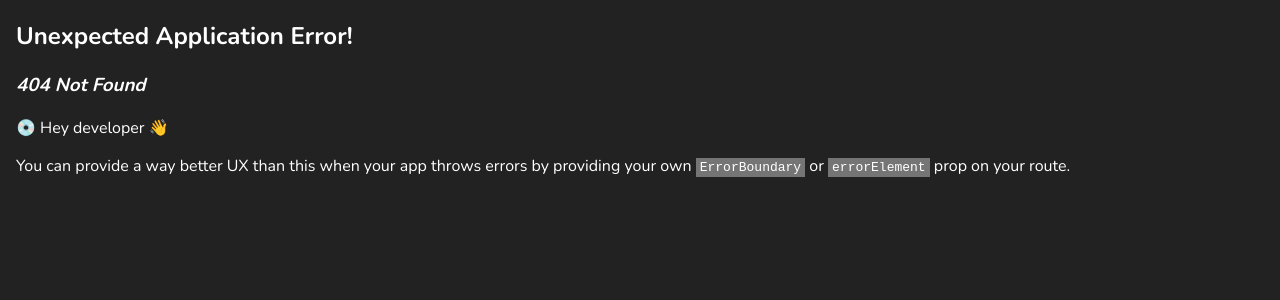
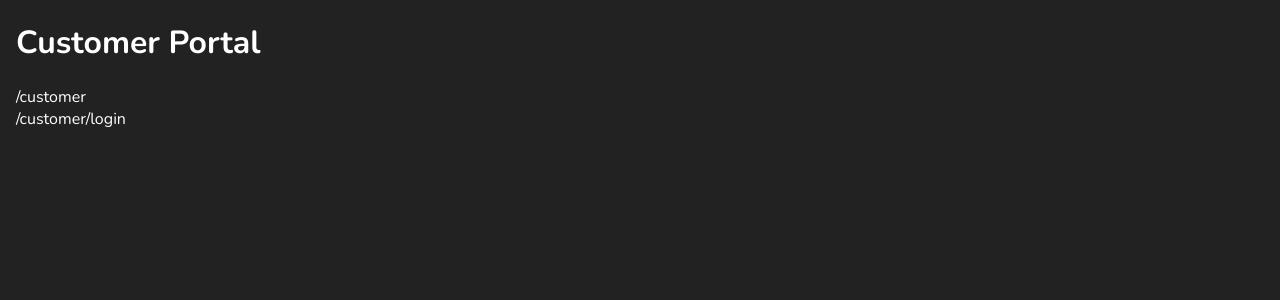
Before and after one commit to tdarthur/bank-app, a React (Vite) app: page /customer/login in a window 1280 px wide. Before the commit this address had no page. Shown: the top 300 px of the page. Built offline with nearby package versions, Linux system fonts and the light colour scheme.

Commit message:
changes page layout

```diff
--- /dev/null
+++ b/src/pages/About/About.tsx
@@ -0,0 +1,5 @@
+const About = () => {
+    return <></>;
+};
+
+export default About;
--- /dev/null
+++ b/src/pages/Customer/CustomerLayout.tsx
@@ -0,0 +1,25 @@
+import { useEffect } from 'react';
+import { useMatches, useNavigate } from 'react-router-dom';
+
+const Layout = () => {
+    const matches = useMatches();
+    const navigate = useNavigate();
+
+    useEffect(() => {
+        if (matches.length === 1) {
+            // TODO: check if logged in, then navigate accordingly
+            navigate('customer/login');
+        }
+    }, [matches, navigate]);
+
+    return (
+        <>
+            <h1>Customer Portal</h1>
+            {matches.map((match) => (
+                <div key={match.id}>{match.pathname}</div>
+            ))}
+        </>
+    );
+};
+
+export default Layout;
--- /dev/null
+++ b/src/pages/Home/Home.tsx
@@ -0,0 +1,5 @@
+const Home = () => {
+    return <></>;
+};
+
+export default Home;
--- a/src/Layout.tsx
+++ b/src/pages/Layout.tsx
@@ -1,5 +1,5 @@
 import { useEffect } from 'react';
-import { useMatches, useNavigate } from 'react-router-dom';
+import { Outlet, useMatches, useNavigate } from 'react-router-dom';
 
 const Layout = () => {
     const matches = useMatches();
@@ -7,16 +7,17 @@ const Layout = () => {
 
     useEffect(() => {
         if (matches.length === 1) {
-            // TODO: check if logged in, then navigate accordingly
-            navigate('login');
+            navigate('home');
         }
     }, [matches, navigate]);
 
     return (
         <>
+            <h1>Root</h1>
             {matches.map((match) => (
                 <div key={match.id}>{match.pathname}</div>
             ))}
+            <Outlet />
         </>
     );
 };
```
Also changed, not shown: src/main.tsx (+35 -15 lines), src/pages/Customer/Account/Account.tsx (renamed from src/pages/Account/Account.tsx), src/pages/Customer/Dashboard/Dashboard.tsx (renamed from src/pages/Dashboard/Dashboard.tsx), src/pages/Customer/Login/Login.tsx (renamed from src/pages/Login/Login.tsx), src/pages/Customer/Login/SignUp.tsx (renamed from src/pages/Login/SignUp.tsx).
